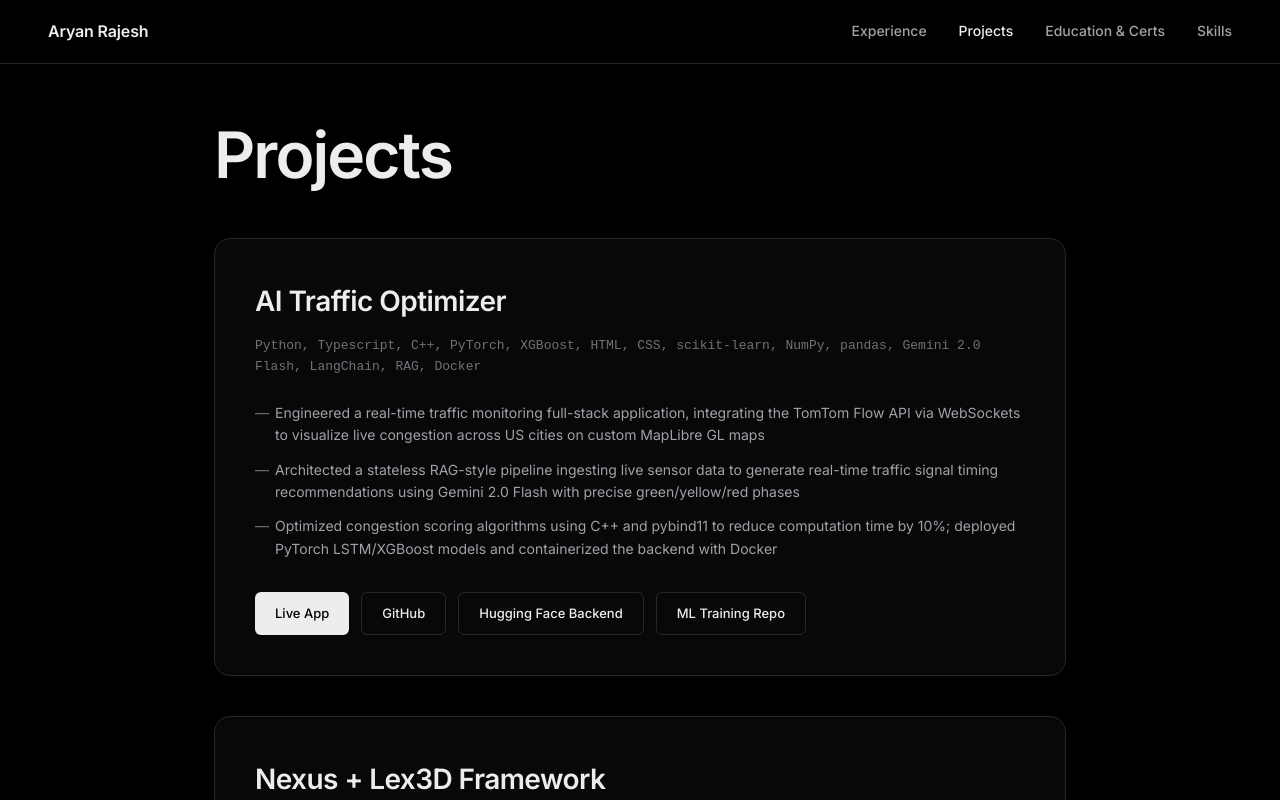
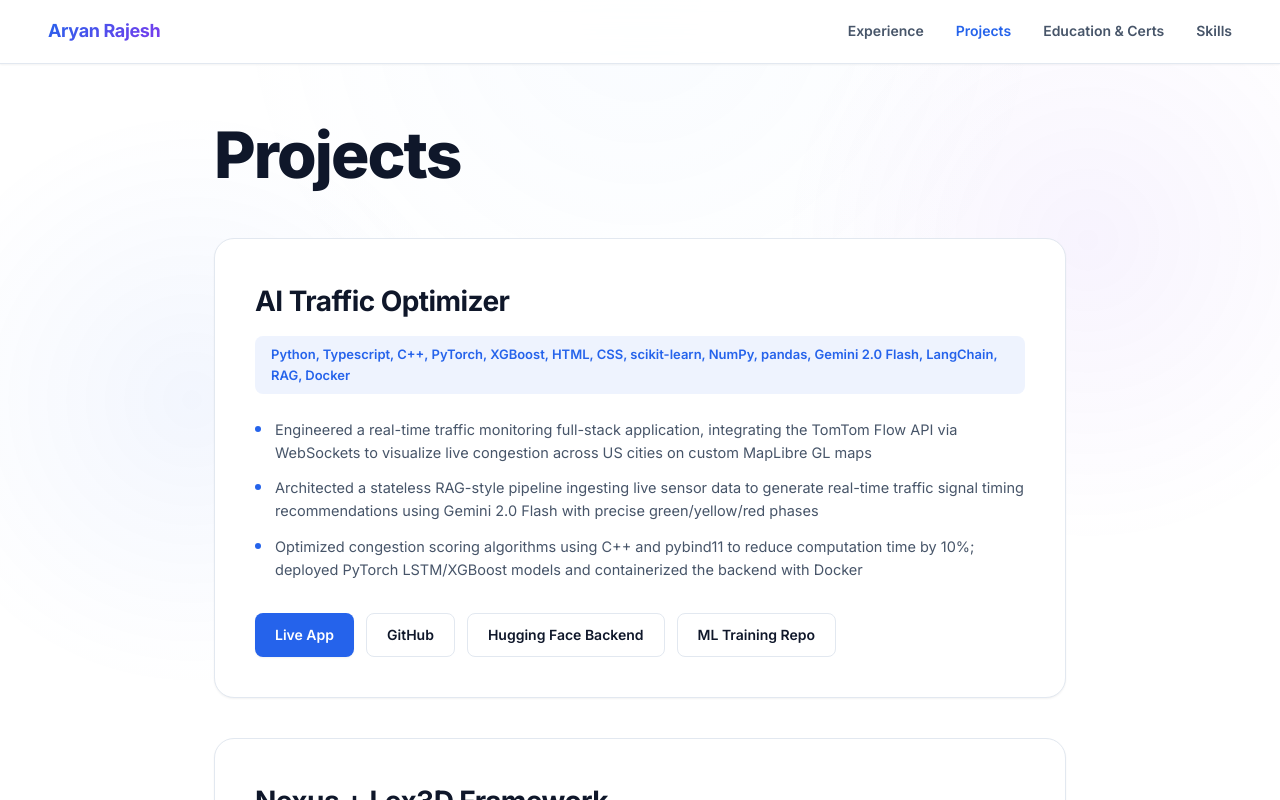
Before and after one commit to aryan-rajesh7/landing-ml-graphs, a Next.js app: page /projects in a window 1280 px wide. Shown: the top 800 px of the page. Built offline with nearby package versions, Linux system fonts and the light colour scheme.

Commit message:
premium captivating light mode

```diff
--- a/app/globals.css
+++ b/app/globals.css
@@ -1,15 +1,20 @@
-@import url('https://fonts.googleapis.com/css2?family=Inter:wght@300;400;500;600;700&display=swap');
+@import url('https://fonts.googleapis.com/css2?family=Inter:wght@300;400;500;600;700;800&display=swap');
 
 :root {
-  --bg-primary: #000000;
-  --bg-secondary: #0a0a0a;
-  --text-primary: #ededed;
-  --text-secondary: #a1a1aa;
-  --text-tertiary: #71717a;
-  --accent: #ffffff;
-  --border: #27272a;
-  --glass-bg: rgba(255, 255, 255, 0.03);
-  --glass-border: rgba(255, 255, 255, 0.08);
+  --bg-primary: #ffffff;
+  --bg-secondary: #f8fafc;
+  --text-primary: #0f172a;
+  --text-secondary: #475569;
+  --text-tertiary: #94a3b8;
+  --accent: #2563eb;
+  --accent-light: #60a5fa;
+  --accent-secondary: #7c3aed;
+  --border: #e2e8f0;
+  --glass-bg: rgba(255, 255, 255, 0.85);
+  --glass-border: rgba(255, 255, 255, 1);
+  --shadow-sm: 0 1px 2px 0 rgba(0, 0, 0, 0.05);
+  --shadow-md: 0 4px 6px -1px rgba(0, 0, 0, 0.05), 0 2px 4px -1px rgba(0, 0, 0, 0.03);
+  --shadow-lg: 0 20px 25px -5px rgba(0, 0, 0, 0.05), 0 10px 10px -5px rgba(0, 0, 0, 0.02);
 }
 
 * { box-sizing: border-box; margin: 0; padding: 0; }
@@ -21,6 +26,12 @@ body {
   line-height: 1.6;
   overflow-x: hidden;
   -webkit-font-smoothing: antialiased;
+  /* Beautiful, captivating light mesh gradient background */
+  background-image:
+    radial-gradient(circle at 15% 50%, rgba(37, 99, 235, 0.06), transparent 25%),
+    radial-gradient(circle at 85% 30%, rgba(124, 58, 237, 0.06), transparent 25%),
+    radial-gradient(circle at 50% 0%, rgba(96, 165, 250, 0.04), transparent 40%);
+  background-attachment: fixed;
 }
 
 /* --- NAVBAR --- */
@@ -34,18 +45,22 @@ body {
   align-items: center;
   justify-content: space-between;
   padding: 0 48px;
-  background: rgba(0, 0, 0, 0.5);
-  backdrop-filter: blur(20px);
-  -webkit-backdrop-filter: blur(20px);
+  background: var(--glass-bg);
+  backdrop-filter: blur(12px);
+  -webkit-backdrop-filter: blur(12px);
   border-bottom: 1px solid var(--border);
   z-index: 1000;
+  box-shadow: var(--shadow-sm);
 }
 .nav-brand {
-  font-weight: 600;
-  font-size: 16px;
+  font-weight: 700;
+  font-size: 18px;
   color: var(--text-primary);
   text-decoration: none;
-  letter-spacing: -0.01em;
+  letter-spacing: -0.02em;
+  background: linear-gradient(135deg, var(--accent), var(--accent-secondary));
+  -webkit-background-clip: text;
+  -webkit-text-fill-color: transparent;
 }
 .nav-links {
   display: flex;
@@ -53,14 +68,14 @@ body {
 }
 .nav-link {
   font-size: 14px;
-  font-weight: 500;
+  font-weight: 600;
   color: var(--text-secondary);
   text-decoration: none;
-  transition: color 0.2s;
+  transition: all 0.2s;
   position: relative;
 }
 .nav-link:hover, .nav-link.active {
-  color: var(--text-primary);
+  color: var(--accent);
 }
 @media (max-width: 768px) {
   .nav-links { display: none; }
@@ -72,7 +87,7 @@ body {
   max-width: 900px;
   margin: 0 auto;
   padding: 0 24px;
-  padding-top: 120px; /* Offset for navbar */
+  padding-top: 120px;
   min-height: calc(100vh - 80px);
 }
 
@@ -89,10 +104,10 @@ body {
 /* --- SECTION HEADERS --- */
 .section-header {
   font-size: 13px;
-  font-weight: 600;
+  font-weight: 700;
   text-transform: uppercase;
   letter-spacing: 0.1em;
-  color: var(--text-secondary);
+  color: var(--accent);
   margin-bottom: 40px;
   display: flex;
   align-items: center;
@@ -107,7 +122,7 @@ body {
 
 .page-title {
   font-size: clamp(2.5rem, 5vw, 4rem);
-  font-weight: 600;
+  font-weight: 800;
   line-height: 1.1;
   letter-spacing: -0.03em;
   color: var(--text-primary);
@@ -124,21 +139,23 @@ body {
   padding-bottom: 80px;
 }
 .hero-title {
-  font-size: clamp(2.5rem, 6vw, 4.5rem);
-  font-weight: 600;
+  font-size: clamp(3rem, 7vw, 5rem);
+  font-weight: 800;
   line-height: 1.1;
   letter-spacing: -0.03em;
   color: var(--text-primary);
-  margin-bottom: 16px;
+  margin-bottom: 12px;
 }
 .hero-subtitle {
-  font-size: clamp(1.1rem, 2vw, 1.5rem);
-  font-weight: 400;
-  color: var(--text-secondary);
+  font-size: clamp(1.2rem, 2.5vw, 1.8rem);
+  font-weight: 600;
+  background: linear-gradient(135deg, var(--accent), var(--accent-secondary));
+  -webkit-background-clip: text;
+  -webkit-text-fill-color: transparent;
   margin-bottom: 32px;
 }
 .hero-desc {
-  font-size: 1.1rem;
+  font-size: 1.15rem;
   color: var(--text-secondary);
   max-width: 640px;
   margin-bottom: 40px;
@@ -146,33 +163,36 @@ body {
 }
 .hero-desc strong {
   color: var(--text-primary);
-  font-weight: 500;
+  font-weight: 600;
 }
 
 .hero-links {
   display: flex;
   gap: 16px;
   font-size: 14px;
-  font-weight: 500;
+  font-weight: 600;
   flex-wrap: wrap;
 }
 .hero-link {
   color: var(--text-primary);
   text-decoration: none;
-  padding: 10px 20px;
-  border-radius: 6px;
-  background: var(--glass-bg);
-  border: 1px solid var(--glass-border);
+  padding: 12px 24px;
+  border-radius: 8px;
+  background: var(--bg-primary);
+  border: 1px solid var(--border);
+  box-shadow: var(--shadow-sm);
   transition: all 0.2s ease;
 }
 .hero-link:hover {
-  background: rgba(255, 255, 255, 0.08);
-  border-color: rgba(255, 255, 255, 0.15);
+  border-color: var(--accent);
+  box-shadow: var(--shadow-md);
+  transform: translateY(-2px);
+  color: var(--accent);
 }
 
 /* --- TIMELINE --- */
 .timeline {
-  border-left: 1px solid var(--border);
+  border-left: 2px solid var(--border);
   padding-left: 32px;
   margin-left: 8px;
   display: flex;
@@ -186,16 +206,19 @@ body {
 .timeline-item::before {
   content: '';
   position: absolute;
-  left: -37px;
+  left: -39px;
   top: 6px;
-  width: 10px;
-  height: 10px;
-  background: var(--border);
+  width: 14px;
+  height: 14px;
+  background: var(--bg-primary);
+  border: 2px solid var(--border);
   border-radius: 50%;
   transition: all 0.3s;
 }
 .timeline-item:hover::before {
-  background: var(--text-primary);
+  border-color: var(--accent);
+  background: var(--accent);
+  box-shadow: 0 0 10px rgba(37, 99, 235, 0.3);
 }
 .exp-header {
   display: flex;
@@ -207,19 +230,21 @@ body {
 }
 .exp-role {
   font-size: 20px;
-  font-weight: 600;
+  font-weight: 700;
   color: var(--text-primary);
 }
 .exp-date {
   font-size: 13px;
-  color: var(--text-tertiary);
-  font-weight: 500;
-  font-feature-settings: "tnum";
+  color: var(--accent-secondary);
+  font-weight: 600;
+  background: rgba(124, 58, 237, 0.1);
+  padding: 4px 12px;
+  border-radius: 100px;
 }
 .exp-company {
   font-size: 15px;
-  font-weight: 500;
-  color: var(--text-secondary);
+  font-weight: 600;
+  color: var(--accent);
   margin-bottom: 20px;
 }
 .exp-bullets {
@@ -229,17 +254,18 @@ body {
   gap: 12px;
 }
 .exp-bullets li {
-  font-size: 14px;
+  font-size: 14.5px;
   color: var(--text-secondary);
   position: relative;
   padding-left: 20px;
   line-height: 1.6;
 }
 .exp-bullets li::before {
-  content: '—';
+  content: '→';
   position: absolute;
   left: 0;
-  color: var(--text-tertiary);
+  color: var(--accent-light);
+  font-weight: bold;
 }
 
 /* --- PROJECTS --- */
@@ -250,27 +276,34 @@ body {
   margin-bottom: 80px;
 }
 .project-card {
-  background: var(--glass-bg);
+  background: var(--bg-primary);
   border: 1px solid var(--border);
-  border-radius: 16px;
+  border-radius: 20px;
   padding: 40px;
-  transition: border-color 0.3s ease;
+  box-shadow: var(--shadow-sm);
+  transition: all 0.3s ease;
 }
 .project-card:hover {
-  border-color: rgba(255,255,255,0.15);
+  box-shadow: var(--shadow-lg);
+  transform: translateY(-4px);
+  border-color: var(--accent-light);
 }
 .project-title {
   font-size: 28px;
-  font-weight: 600;
+  font-weight: 700;
   margin-bottom: 12px;
   letter-spacing: -0.02em;
   color: var(--text-primary);
 }
 .project-stack {
   font-size: 13px;
-  color: var(--text-tertiary);
-  font-family: monospace;
+  color: var(--accent);
+  font-weight: 600;
+  background: rgba(37, 99, 235, 0.08);
+  padding: 8px 16px;
+  border-radius: 8px;
   margin-bottom: 24px;
+  display: inline-block;
 }
 .project-bullets {
   list-style: none;
@@ -280,17 +313,21 @@ body {
   margin-bottom: 32px;
 }
 .project-bullets li {
-  font-size: 14px;
+  font-size: 14.5px;
   color: var(--text-secondary);
   padding-left: 20px;
   position: relative;
   line-height: 1.6;
 }
 .project-bullets li::before {
-  content: '—';
+  content: '';
   position: absolute;
   left: 0;
-  color: var(--text-tertiary);
+  top: 8px;
+  width: 6px;
+  height: 6px;
+  border-radius: 50%;
+  background: var(--accent);
 }
 
 .btn-group {
@@ -300,29 +337,32 @@ body {
 }
 .btn {
   padding: 10px 20px;
-  border-radius: 6px;
-  font-size: 13px;
-  font-weight: 500;
+  border-radius: 8px;
+  font-size: 14px;
+  font-weight: 600;
   text-decoration: none;
   transition: all 0.2s;
   display: inline-flex;
   align-items: center;
 }
 .btn-primary {
-  background: var(--text-primary);
-  color: var(--bg-primary);
+  background: var(--accent);
+  color: #ffffff;
+  box-shadow: var(--shadow-sm);
 }
 .btn-primary:hover {
-  background: rgba(255, 255, 255, 0.9);
+  background: #1d4ed8;
+  box-shadow: var(--shadow-md);
+  transform: translateY(-1px);
 }
 .btn-outline {
-  background: transparent;
+  background: var(--bg-primary);
   color: var(--text-primary);
   border: 1px solid var(--border);
 }
 .btn-outline:hover {
-  border-color: rgba(255, 255, 255, 0.2);
-  background: rgba(255, 255, 255, 0.03);
+  border-color: var(--accent);
+  color: var(--accent);
 }
 
 /* --- SKILLS --- */
@@ -333,26 +373,29 @@ body {
   margin-bottom: 80px;
 }
 .skill-pill {
-  padding: 8px 16px;
-  background: var(--glass-bg);
+  padding: 10px 18px;
+  background: var(--bg-primary);
   border: 1px solid var(--border);
-  border-radius: 6px;
-  font-size: 14px;
-  font-weight: 500;
+  border-radius: 8px;
+  font-size: 14.5px;
+  font-weight: 600;
   color: var(--text-secondary);
+  box-shadow: var(--shadow-sm);
   transition: all 0.2s;
   cursor: default;
 }
 .skill-pill:hover {
-  border-color: rgba(255, 255, 255, 0.15);
-  color: var(--text-primary);
+  border-color: var(--accent);
+  color: var(--accent);
+  box-shadow: var(--shadow-md);
+  transform: translateY(-2px);
 }
 
 /* --- EDUCATION & CERTS --- */
 .edu-card {
-  background: var(--glass-bg);
+  background: var(--bg-primary);
   border: 1px solid var(--border);
-  border-radius: 16px;
+  border-radius: 20px;
   padding: 32px;
   display: flex;
   justify-content: space-between;
@@ -360,22 +403,28 @@ body {
   flex-wrap: wrap;
   gap: 24px;
   margin-bottom: 24px;
+  box-shadow: var(--shadow-sm);
+  transition: all 0.3s;
+}
+.edu-card:hover {
+  box-shadow: var(--shadow-md);
+  border-color: var(--accent-light);
 }
 .edu-school {
-  font-size: 20px;
-  font-weight: 600;
+  font-size: 22px;
+  font-weight: 700;
   margin-bottom: 4px;
   color: var(--text-primary);
 }
 .edu-degree {
-  font-size: 15px;
-  color: var(--text-secondary);
-  font-weight: 500;
+  font-size: 16px;
+  color: var(--accent);
+  font-weight: 600;
 }
 .edu-meta {
   margin-top: 16px;
-  font-size: 14px;
-  color: var(--text-tertiary);
+  font-size: 14.5px;
+  color: var(--text-secondary);
 }
 .cert-grid {
   display: grid;
@@ -384,56 +433,64 @@ body {
   margin-bottom: 80px;
 }
 .cert-card {
-  background: var(--glass-bg);
+  background: var(--bg-primary);
   border: 1px solid var(--border);
-  border-radius: 12px;
+  border-radius: 16px;
   padding: 24px;
-  transition: border-color 0.2s;
+  box-shadow: var(--shadow-sm);
+  transition: all 0.2s;
 }
 .cert-card:hover {
-  border-color: rgba(255, 255, 255, 0.15);
+  border-color: var(--accent);
+  box-shadow: var(--shadow-md);
+  transform: translateY(-2px);
 }
 .cert-title {
   font-size: 15px;
-  font-weight: 500;
+  font-weight: 600;
   margin-bottom: 6px;
   color: var(--text-primary);
 }
 .cert-issuer {
   font-size: 13px;
-  color: var(--text-secondary);
+  color: var(--accent);
   margin-bottom: 12px;
+  font-weight: 500;
 }
 .cert-id {
   font-family: monospace;
   font-size: 12px;
   color: var(--text-tertiary);
+  background: var(--bg-secondary);
+  padding: 4px 8px;
+  border-radius: 4px;
+  display: inline-block;
 }
 
 /* Footer */
 footer {
   text-align: center;
   padding: 80px 24px 40px;
-  font-size: 13px;
+  font-size: 13.5px;
   color: var(--text-tertiary);
   border-top: 1px solid var(--border);
 }
 
 @media (max-width: 768px) {
-  .hero-title { font-size: 2.5rem; }
-  .hero-subtitle { font-size: 1.2rem; }
+  .hero-title { font-size: 2.8rem; }
+  .hero-subtitle { font-size: 1.3rem; }
   .timeline { padding-left: 24px; }
-  .timeline-item::before { left: -29px; }
+  .timeline-item::before { left: -31px; }
   .project-card { padding: 24px; }
   .edu-card { padding: 24px; flex-direction: column; }
   .edu-card > div:last-child { text-align: left; }
 }
 
-/* --- LOADING SCREEN --- */
+/* --- FAST LIGHT MODE LOADER --- */
 .loader-wrapper {
   position: fixed;
   inset: 0;
-  background: #000000;
+  background: var(--bg-primary);
   z-index: 9999;
   display: flex;
   align-items: center;
@@ -455,9 +512,9 @@ footer {
 
 .loader-bar-container {
   width: 200px;
-  height: 2px;
-  background: rgba(255, 255, 255, 0.1);
-  border-radius: 2px;
+  height: 3px;
+  background: var(--border);
+  border-radius: 3px;
   overflow: hidden;
   position: relative;
 }
@@ -468,8 +525,7 @@ footer {
   left: 0;
   height: 100%;
   width: 0%;
-  background: #ffffff;
-  box-shadow: 0 0 10px rgba(255, 255, 255, 0.8);
+  background: var(--accent);
   animation: loadProgress 0.6s cubic-bezier(0.8, 0, 0.2, 1) forwards;
 }
 
@@ -482,13 +538,14 @@ footer {
 .loader-text {
   font-family: monospace;
   font-size: 13px;
-  color: var(--text-secondary);
+  font-weight: 600;
+  color: var(--accent);
   letter-spacing: 0.2em;
   text-transform: uppercase;
   animation: pulseText 0.4s infinite alternate;
 }
 
 @keyframes pulseText {
-  from { opacity: 0.5; }
+  from { opacity: 0.4; }
   to { opacity: 1; }
 }
```
